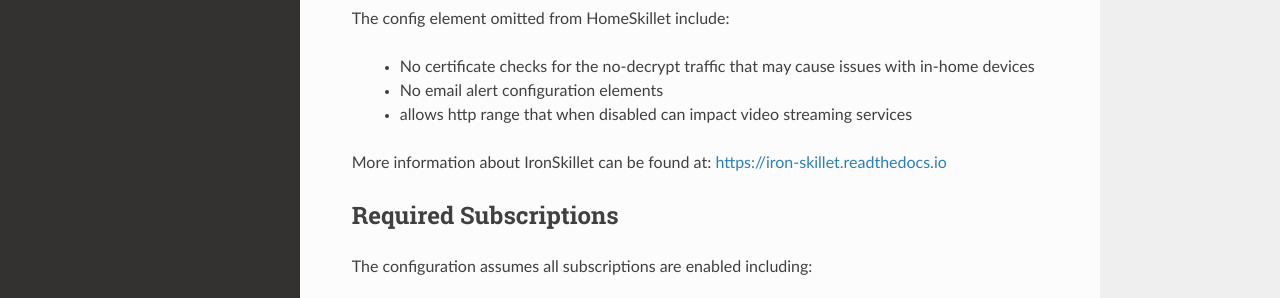
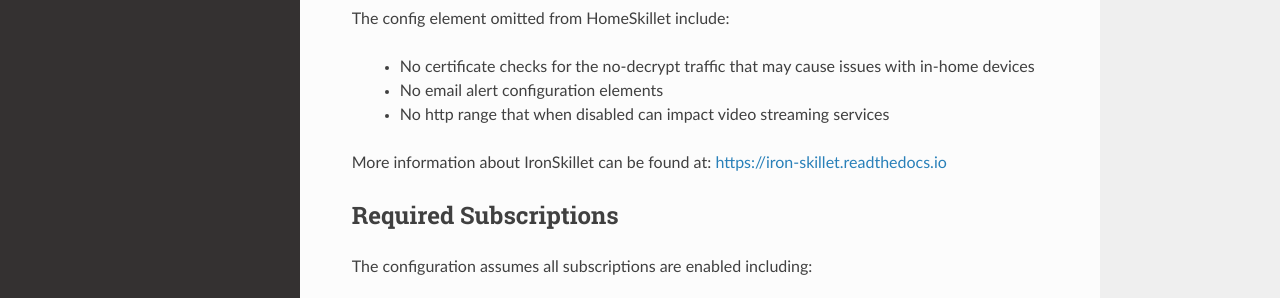
Before and after one commit to PaloAltoNetworks/HomeSkillet, a Sphinx documentation site: the page built from docs/overview.rst, in a window 1280 px wide and 1341 px high. Shown: the part 625-923 px from the top of the window. Built offline with Sphinx 7.4.7 and the Read the Docs theme 2.0.0, drawn with Linux system fonts in a browser that asks for light colours; pages that are not in the unit, such as notebooks, are missing from menus.

Commit message:
bump skillet lib to 0.1.8

```diff
--- a/docs/overview.rst
+++ b/docs/overview.rst
@@ -25,7 +25,7 @@
 
         * No certificate checks for the no-decrypt traffic that may cause issues with in-home devices
         * No email alert configuration elements
-        * allows http range that when disabled can impact video streaming services
+        * No http range that when disabled can impact video streaming services
 
 More information about IronSkillet can be found at: https://iron-skillet.readthedocs.io
 
```
Also changed, not shown: 1 other file.
